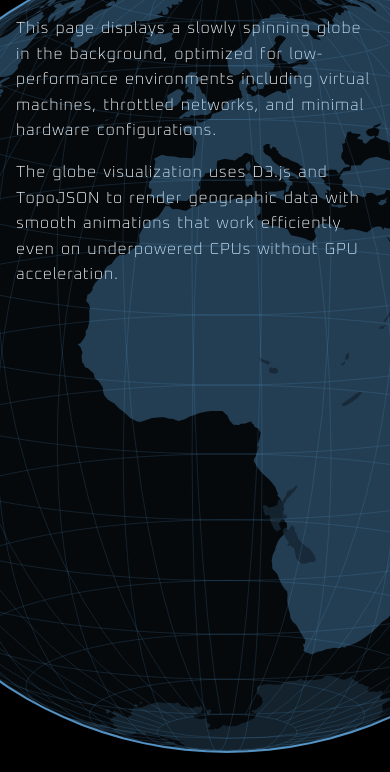
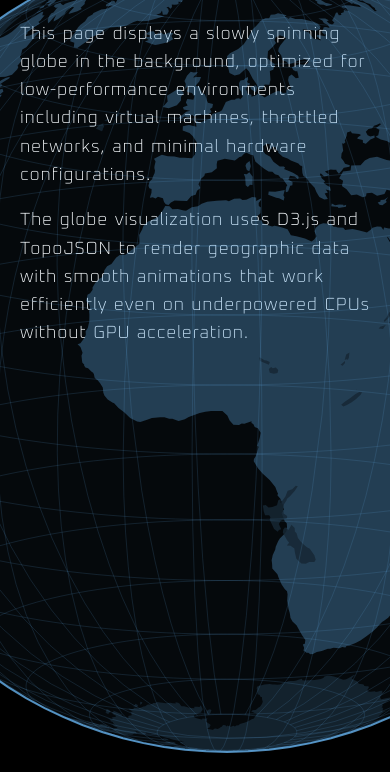
Before and after one commit to dragontheory/globe, a plain HTML site: page index.html in a window 390 px wide. Shown: the part 72-844 px from the top of the page. Drawn offline with Linux system fonts and the light colour scheme.

Commit message:
Add CSS properties for responsive font scaling and improve layout structure

```diff
--- a/index.html
+++ b/index.html
@@ -8,6 +8,26 @@
     <style>
       @import url('https://fonts.googleapis.com/css2?family=Oxanium:wght@200..800&display=swap');
 
+      @property --vp-range {
+        syntax: "<length>";
+        initial-value: 0;
+        inherits: true;
+      }
+
+      @property --fs-range {
+        syntax: "<length>";
+        initial-value: 0;
+        inherits: true;
+      }
+
+      :root {
+        /* upper and lower font scale bounds (global) */
+        --bound-lower: 20rem;
+        --bound-upper: 60rem;
+      }
+
+      /* MARK: RESET
+*/
       *,
       * *,
       *:before,
@@ -19,23 +39,36 @@
         margin: 0;
       }
 
-      :root {
-        color-scheme: light dark;
-
+      * {
         /* min and max font size */
         --fs-min: 1rem;
         --fs-max: 1rem;
 
-        --color-light: 255, 255, 255;
-        /* White (RGB channels) */
-        --color-dark: 0, 0, 0;
-        /* Black (RGB channels) */
-        --color-opacity: 0.8;
+        /* viewport and font size ranges */
+        --vp-range: calc(var(--bound-upper) - var(--bound-lower));
+        --fs-range: calc(var(--fs-max) - var(--fs-min));
 
-        color: light-dark(rgba(var(--color-dark), var(--color-opacity)),
-            rgba(var(--color-light), var(--color-opacity)));
+        /* numeric ranges */
+        --vp-num: tan(atan2(var(--vp-range), 1px));
+        --fs-num: tan(atan2(var(--fs-range), 1px));
+/*
+        @supports not (@property: --var) {
+          --vp-num: tan(atan2(var(--vp-range), 1rem));
+          --fs-num: tan(atan2(var(--fs-range), 1rem));
+        } */
+
+        /* divider (requires numeric values) */
+        --divider: calc(var(--vp-num) / var(--fs-num));
+
+        /* viewport and font size components for mid value */
+        --vw-comp: calc(100vw / var(--divider));
+        --fs-comp: calc(var(--fs-min) - (var(--bound-lower) / var(--divider)));
+
+        /* font size clamp */
+        font-size: clamp(var(--fs-min),
+          var(--vw-comp) + var(--fs-comp),
+          var(--fs-max));
       }
-
 
       html,
       body {
@@ -55,7 +88,7 @@
 
       .content {
         z-index: 10;
-        padding: 1rem;
+        padding: 20px;
         color: white;
         max-width: 85ch;
       }
@@ -67,9 +100,37 @@
       }
 
       p {
+        font-size: 1.1em;
         line-height: 1.6;
         margin-bottom: 1em;
       }
+
+
+
+      h1 {
+	--fs-min: 2rem;
+	--fs-max: 3.5rem;
+}
+
+h2 {
+	--fs-min: 1.5rem;
+	--fs-max: 2.5rem;
+}
+
+h1 + p {
+	--fs-min: 1.2rem;
+	--fs-max: 1.3rem;
+}
+
+p {
+	--fs-min: 1rem;
+	--fs-max: 1.1rem;
+}
+
+pre {
+	--fs-min: 0.8rem;
+	--fs-max: 1rem;
+}
     </style>
   </head>
 
```
